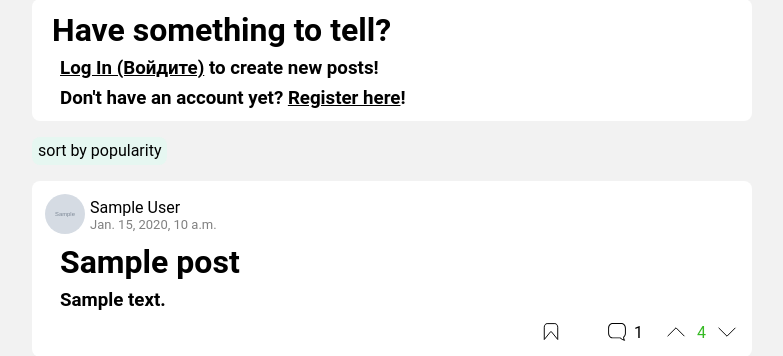
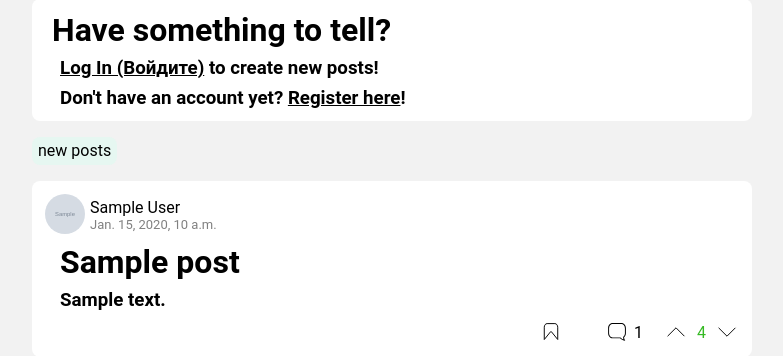
Before and after one commit to SaraFarron/Blog, a Django app: page /en/ in a window 1280 px wide. Shown: the part 199-555 px from the top of the page, without its empty margins (248-1031 px from the left). Run offline with Django 3.2, Linux system fonts and the light colour scheme; tables that the repository leaves empty hold one stand-in row (values such as "Sample post"); grey boxes marked "Sample" are stand-in pictures; parts of the project's set-up code (start-up, migrations or seed data) failed here and were passed over.

Commit message:
fix labels

```diff
--- a/templates/blog/home.html
+++ b/templates/blog/home.html
@@ -35,9 +35,9 @@
         <div class="container-row">
             <button class="btn-edit width-fit mgr-8" id="sorting-toggle">
             {% if sorting != 'popularity' %}
-                    <span>{% trans 'sort by popularity' %}</span>
+                    <span>{% trans 'new posts' %}</span>
                 {% else %}
-                    <span>{% trans 'sort by novelty' %}</span>
+                    <span>{% trans 'popular posts' %}</span>
                 {% endif %}
             </button>
         </div>
```
Also changed, not shown: locale/en/LC_MESSAGES/django.po, locale/ru/LC_MESSAGES/django.po, 1 other file.
